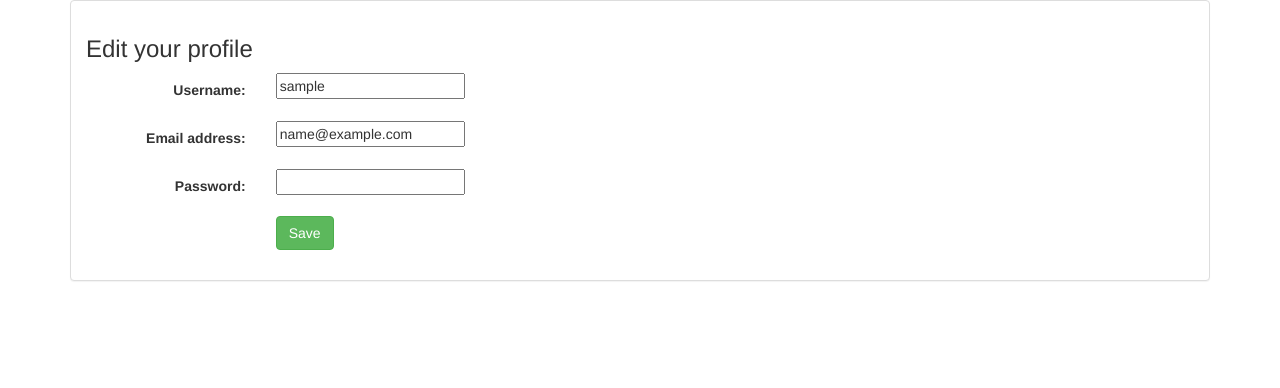
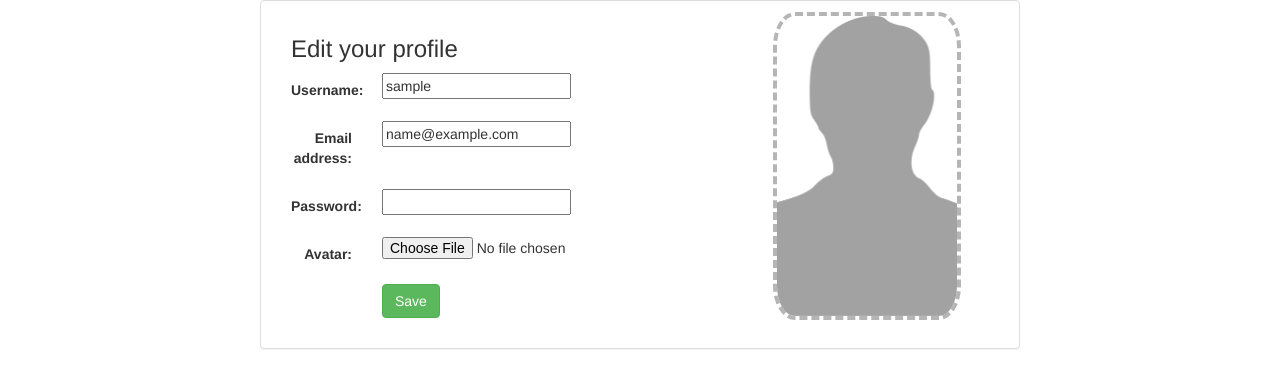
Before and after one commit to avinograd0v/Rip-Web, a Django app: page /polls/user/1/edit/ in a window 1280 px wide. Shown: the part 140-528 px from the top of the page. Run offline with Django 3.2, Linux system fonts and the light colour scheme; the visitor is signed in with stand-in values (Sample User, id 1); data comes from the database, SQL or seed files in the repository; some libraries are stand-ins or nearby versions.

Commit message:
Еще доделки

```diff
--- a/polls/forms.py
+++ b/polls/forms.py
@@ -1,6 +1,7 @@
 from django.contrib.auth.models import User
 from .models import Profile, Answer, Question
 from django import forms
+from django.contrib.auth.forms import UserChangeForm
 
 
 class UserForm(forms.ModelForm):
@@ -53,3 +54,11 @@ class QuestionCreateForm(forms.ModelForm):
     class Meta:
         model = Question
         fields = ['header', 'content', 'tags']
+
+
+class MyUserChangeForm(UserChangeForm):
+    password = forms.CharField(widget=forms.PasswordInput)
+
+    class Meta:
+        model = User
+        fields = ('username', 'email')
--- a/polls/views.py
+++ b/polls/views.py
@@ -4,7 +4,7 @@ from django.views import generic
 from django.views.generic.edit import CreateView, UpdateView, DeleteView
 from django.views.generic import View, FormView
 from django.core.urlresolvers import reverse_lazy, reverse
-from .forms import UserForm, ProfileForm, AnswerForm, QuestionForm, QuestionCreateForm
+from .forms import UserForm, ProfileForm, AnswerForm, QuestionForm, QuestionCreateForm, MyUserChangeForm
 from django.contrib.auth.mixins import LoginRequiredMixin
 from django.views.generic.detail import SingleObjectMixin
 from django.http import HttpResponseRedirect, HttpResponse, QueryDict
@@ -204,11 +204,35 @@ class QuestionUpdate(LoginRequiredMixin, View):
         )
 
 
-class UserUpdate(LoginRequiredMixin, UpdateView):
-    model = User
+class UserUpdate(LoginRequiredMixin, View):
+    user_class = MyUserChangeForm
+    profile_class = ProfileForm
+    template_name = 'polls/edit_profile_form.html'
 
-    fields = ['username', 'email', 'password']
-    template_name = "polls/edit_profile_form.html"
+    # display blank form
+    def get(self, request, *args, **kwargs):
+        user_form = self.user_class(instance=request.user)
+        profile_form = self.profile_class(None)
+        return render(request, self.template_name, {
+            'user_form': user_form,
+            'profile_form': profile_form,
+        })
+
+    # process form data
+    def post(self, request, *args, **kwargs):
+        user_form = self.user_class(request.POST, instance=request.user)
+        profile_form = self.profile_class(request.POST, request.FILES)
+
+        if user_form.is_valid() and profile_form.is_valid():
+            if profile_form.cleaned_data['avatar'] != "../media/default-user.png":
+                request.user.profile.avatar = profile_form.cleaned_data['avatar']
+
+            user_form.save()
+
+        return render(request, self.template_name, {
+            'user_form': user_form,
+            'profile_form': profile_form,
+        })
 
 
 class QuestionDelete(LoginRequiredMixin, DeleteView):
--- a/static/polls/ajax_logic.js
+++ b/static/polls/ajax_logic.js
@@ -1,3 +1,15 @@
+$('#remove-all-tags').on('click', function(e){
+    e.preventDefault();
+
+    var self = this;
+    $('#active-tags-container a').each(function (index) {
+        if(this != self) {
+            $(this).trigger('click');
+        }
+    })
+});
+
+
 $('#sort-by-date').on('click', function(e){
     e.preventDefault();
 
@@ -68,7 +80,10 @@ $('#active-tags-container').on('click', 'a[id^=remove-tag-]', function(){
 
     remove_tag(tag_primary_key);
 
-    console.log($("#active-tags-container:only-child"));
+    if($("#remove-all-tags").siblings().size() === 1){
+         $("#remove-all-tags").fadeOut(300);
+    }
+
     $(this).fadeOut(300, function () {$(this).remove();});
 });
 
@@ -198,7 +213,7 @@ function update_question(question_primary_key, new_content, new_header, current_
     });
 }
 
-$('div[id^=question-]').on('click', 'a[id^=approve-question-]', function(){
+$('#main-c-c').on('click', 'a[id^=approve-question-]', function(){
     var question_primary_key = $(this).attr('id').split('-')[2];
     console.log(question_primary_key); // sanity check
     $(this).children('button').toggleClass('btn-success');
@@ -223,7 +238,7 @@ function approve_question(question_primary_key,  btn_clicked) {
     })
 }
 
-$('div[id^=question-]').on('click', 'a[id^=disapprove-question-]', function(){
+$('#main-c-c').on('click', 'a[id^=disapprove-question-]', function(){
     var question_primary_key = $(this).attr('id').split('-')[2];
     console.log(question_primary_key); // sanity check
     $(this).children('button').toggleClass('btn-danger');
@@ -374,8 +389,10 @@ function delete_post(answer_primary_key){
             data : { answerpk : answer_primary_key }, // data sent with the delete request
             success : function(json) {
                 // hide the post
-              $('#answer-' + answer_primary_key).slideUp(); // hide the post on success
-              console.log("post deletion successful");
+              $('#answer-' + answer_primary_key).slideUp(function () {
+                  if($('#answers').children().size() == 1)
+                      $('#answers').text("Пока еще нет ответов");
+              }); // hide the post on success
             },
 
             error : function(xhr, errmsg, err) {
@@ -405,6 +422,9 @@ function add_answer() {
         success : function(html) {
             $('#answer-add-form #answer-text').val(''); // remove the value from the input
             console.log(html); // log the returned json to the console
+            if($('#answers').text())
+                $('#answers').text("");
+
             $(html).hide().prependTo("#answers").slideDown();
             console.log("success"); // another sanity check
         },
--- a/static/polls/style.css
+++ b/static/polls/style.css
@@ -203,3 +203,7 @@
     margin-left: -15px;
     margin-right: -15px;
 }
+
+.user-edit-container .user-avatar{
+    margin-left: -60px;
+}
--- a/templates/polls/answer_template.html
+++ b/templates/polls/answer_template.html
@@ -25,7 +25,7 @@
                                 </div>
                                 <div class="col-md-offset-2 col-md-1">
                                     <div class="rating text-justify">
-                                        {{ question.rating }}
+                                        {{ answer.rating }}
                                     </div>
                                 </div>
                                 <div class="col-md-3">
--- a/templates/polls/base.html
+++ b/templates/polls/base.html
@@ -83,7 +83,7 @@
       </div>
       </div>
     </header>
-        <div class="main-content container">
+        <div id="main-c-c" class="main-content container">
            {% block content %}{% endblock %}
         </div>
 
--- a/templates/polls/edit_profile_form.html
+++ b/templates/polls/edit_profile_form.html
@@ -2,15 +2,18 @@
 {% block title %} Profile editing {% endblock %}
 
 {% block content %}
-    <div class="panel panel-default">
+    <div class="container panel panel-default col-md-8 col-md-offset-2 user-edit-container">
         <div class="panel-body">
+            <div class="row">
+               <div class="col-md-9">
                 <h3>Edit your profile</h3>
                 {% if error_message %}
                     <p><strong>{{ error_message }}</strong></p>
                 {% endif %}
-             <form class="form-horizontal" action="" method="post">
+                <form class="form-horizontal" action="" method="post" enctype="multipart/form-data">
                     {% csrf_token %}
-             {% include 'polls/form-template.html' %}
+                    {% include 'polls/form-template.html' with form=user_form %}
+                    {% include 'polls/form-template.html' with form=profile_form %}
                     <div class="form-group">
                         <div class="col-sm-offset-2 col-sm-10">
                             <button type="submit" class="btn btn-success">Save</button>
@@ -18,5 +21,11 @@
                     </div>
                 </form>
                </div>
+               <div class="col-md-3">
+                        <div class="user-avatar" style="background-image: url({{ user.profile.avatar.url }});"></div>
+                    </div>
+               </div>
+            </div>
+        </div>
     </div>
 {% endblock %}
--- a/templates/polls/user_bar.html
+++ b/templates/polls/user_bar.html
@@ -3,10 +3,10 @@
         <div class="user-bar-links-container">
         <a href="{% url 'polls:user-profile' request.user.id %}">Settings</a>
             &nbsp
-        <a href="{% url 'polls:user-logout' %}">Log out</a>
+        <a href="{% url 'polls:user-logout' %}?next={{request.path}}">Log out</a>
             </div>
-        <div class="user-avatar" style="width: 100px; height: 100px;">
-            <img class="img-responsive img-circle" src="{{ request.user.profile.avatar.url }}">
+        <div class="author-avatar center-block"
+                                     style="background-image: url({{ request.user.profile.avatar.url }});">
         </div>
     </div>
 </div>
--- a/templates/polls/user_profile.html
+++ b/templates/polls/user_profile.html
@@ -40,11 +40,10 @@
                                         No questions asked
                                     {% endif %}
                                     <ul class="list-group">
-                                        {% for question in user.question_set.all %}
+                                        {% for question in user.question_set.all|dictsortreversed:"rating" %}
                                             <li class="list-group-item">
                                                 <span class="badge">{{ question.rating }}</span>
                                                 <a href="{% url 'polls:question' question.id %}">{{ question.header }}</a>
-
                                             </li>
                                         {% endfor %}
                                     </ul>
@@ -57,7 +56,7 @@
                                         No answers made
                                     {% endif %}
                                     <ul class="list-group">
-                                        {% for answer in user.answer_set.all %}
+                                        {% for answer in user.answer_set.all|dictsortreversed:"rating"|dictsortreversed:"isRight" %}
                                             <li class="list-group-item">
                                                 <span class="badge">{{ answer.rating }}
                                                     {% if answer.isRight %}
```
Also changed, not shown: media/av1.jpg (added), media/av1_XQZdylY.jpg (added), media/av2_kq9lO2X.jpg (added), media/av2_vagXyvz.jpg (added), media/Снимок_экрана_от_2016-11-25_15-19-11.png (added), 1 other file. Lines whose indentation alone changed are shown as unchanged.
